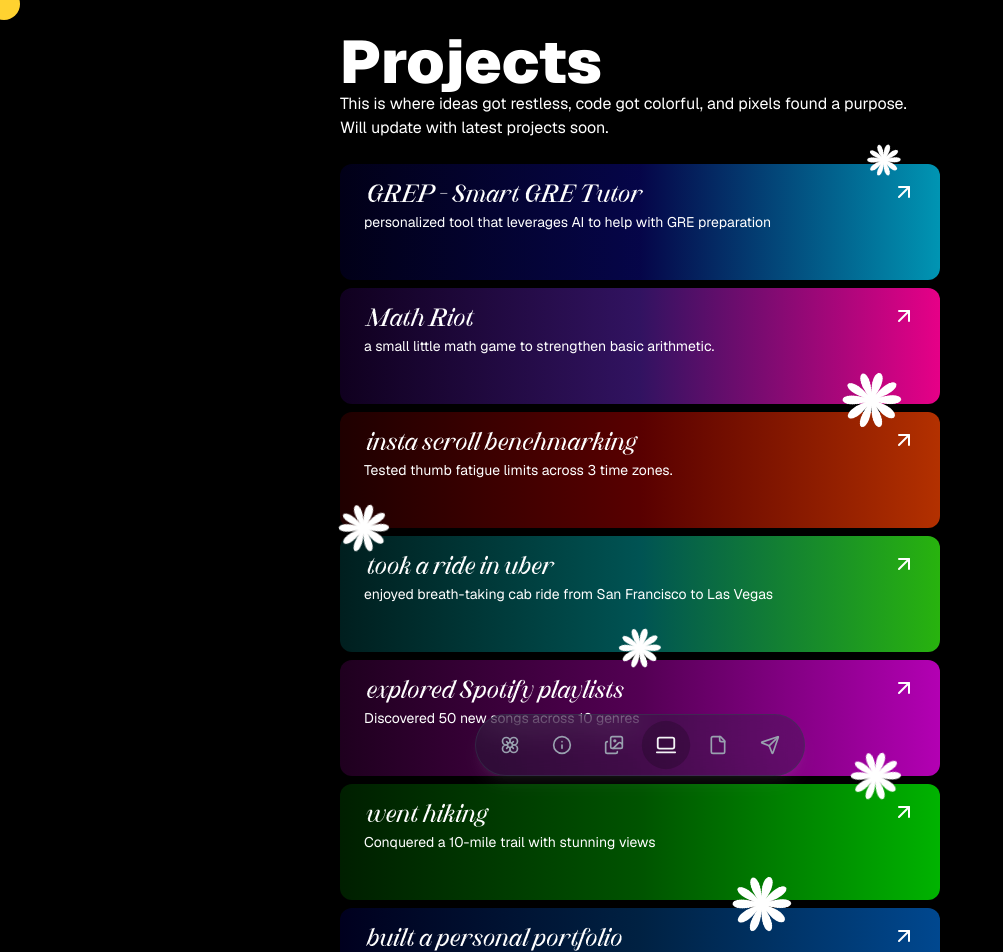
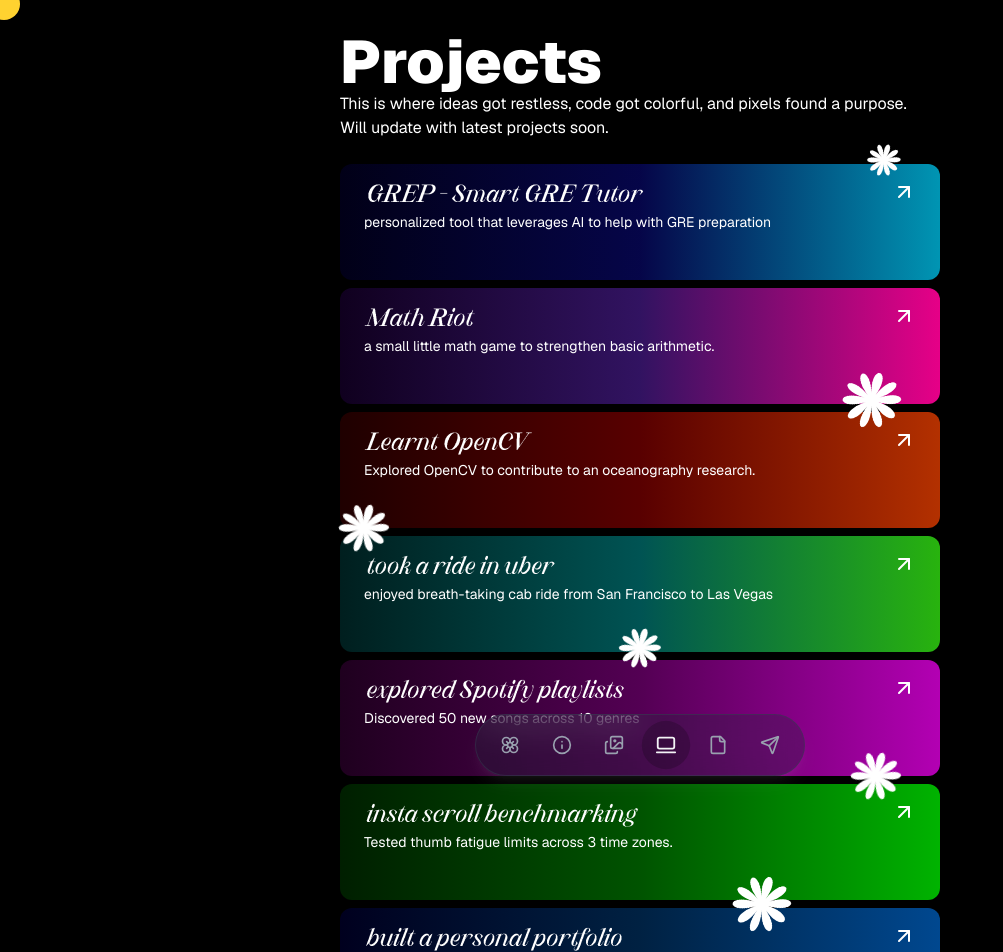
Before and after one commit to DharmBharodiya/dharm-portfolio, a React (Vite) app: page /projects in a window 1280 px wide. Shown: the top 952 px of the page, without its empty margins (0-1003 px from the left). Built offline with nearby package versions, Linux system fonts and the light colour scheme.

Commit message:
REFACTOR

```diff
--- a/src/components/Gallery/Instagram.jsx
+++ b/src/components/Gallery/Instagram.jsx
@@ -19,7 +19,8 @@ function Instagram() {
                 duration: 8, // 10 seconds for a moderate spin speed
                 repeatType: 'loop',}}
       />
-        <h1 className="text-2xl font-medium mb-3">check out more on</h1>
+        <h1 className="text-xl italic"><span className="text-red-500 text-3xl not-italic font-bold">woohooo</span> <br/> you scrolled till here</h1>
+        <h1 className="text-xl font-medium mb-3">check out more on</h1>
         <div className="flex">
             <div className="flex pr-6 group">
                 <NavLink to="https://www.instagram.com/dharm_bharodiya" target="_blank">
--- a/src/components/Projects/Projects.js
+++ b/src/components/Projects/Projects.js
@@ -4,7 +4,7 @@ export const projects = [
         description: "personalized tool that leverages AI to help with GRE preparation",
         bg: "bg-[linear-gradient(90deg,_rgba(2,0,36,1)_0%,_rgba(9,9,121,1)_50%,_rgba(0,212,255,1)_100%)] dark:bg-[linear-gradient(90deg,_rgba(2,0,36,0.65)_0%,_rgba(9,9,121,0.60)_50%,_rgba(0,212,255,0.70)_100%)] transition-colors duration-200",
         flowerClass: "absolute w-8 h-8 -top-5 right-10",
-        src: "https://github.com/DharmBharodiya/GREP"
+        src: "https://grep-rho.vercel.app/"
     },
     {
         title: "Math Riot",
@@ -14,11 +14,11 @@ export const projects = [
         src: "https://github.com/DharmBharodiya/math-riot"
     },
     {
-        title: "insta scroll benchmarking",
-        description: "Tested thumb fatigue limits across 3 time zones.",
+        title: "Learnt OpenCV",
+        description: "Explored OpenCV to contribute to an oceanography research.",
         bg: "bg-[linear-gradient(90deg,_rgba(51,0,0,1)_0%,_rgba(136,0,0,1)_50%,_rgba(255,69,0,1)_100%)] dark:bg-[linear-gradient(90deg,_rgba(51,0,0,0.6)_0%,_rgba(136,0,0,0.65)_50%,_rgba(255,69,0,0.70)_100%)] transition-colors duration-200",
         flowerClass: "absolute w-12 h-12 -bottom-6 left-0",
-        src:"#"
+        src:"https://github.com/DharmBharodiya/OpenCV"
     },
     {
         title: "took a ride in uber",
@@ -47,8 +47,8 @@ export const projects = [
     //     flowerClass: "absolute w-6 h-6 -bottom-2 left-20 -translate-x-1/2"
     // },
     {
-        title: "went hiking",
-        description: "Conquered a 10-mile trail with stunning views",
+        title: "insta scroll benchmarking",
+        description: "Tested thumb fatigue limits across 3 time zones.",
         bg: "bg-[linear-gradient(90deg,_rgba(0,51,0,1)_0%,_rgba(0,128,0,1)_50%,_rgba(0,255,0,1)_100%)] dark:bg-[linear-gradient(90deg,_rgba(0,51,0,0.6)_0%,_rgba(0,128,0,0.65)_50%,_rgba(0,255,0,0.70)_100%)] transition-colors duration-200",
         flowerClass: "absolute w-14 h-14 -bottom-8 right-1/4",
         src:"#"
```
